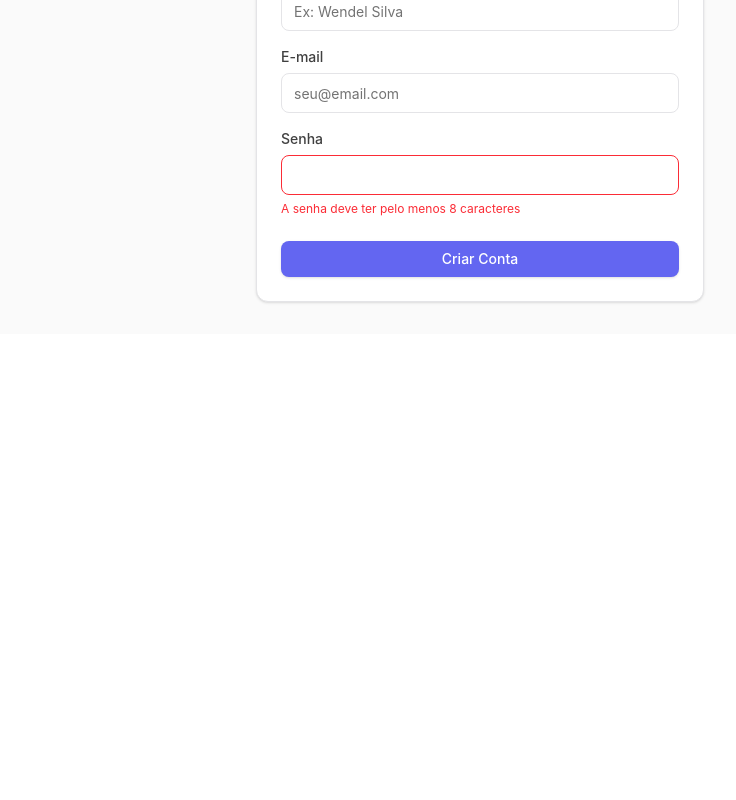
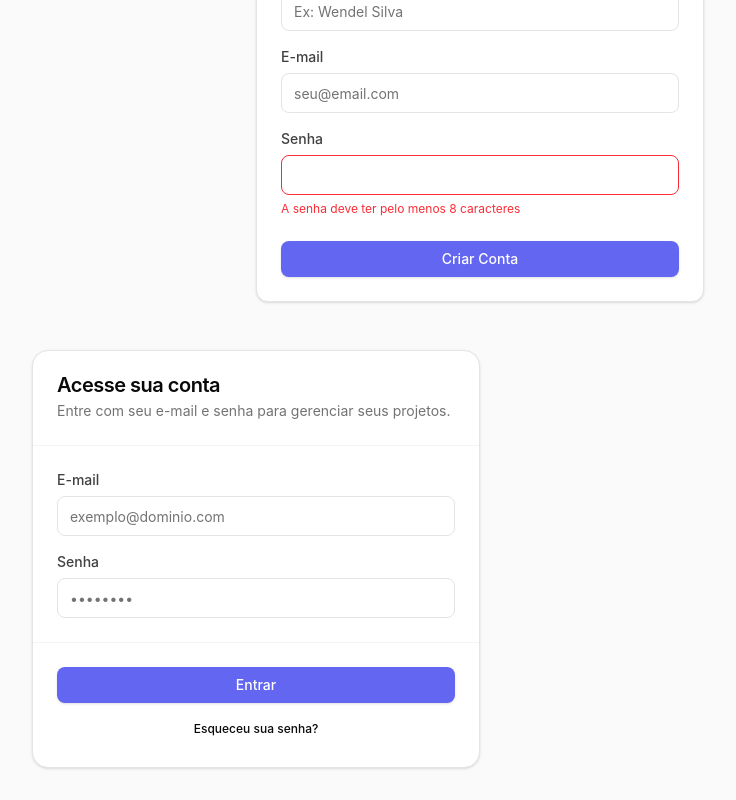
Before and after one commit to wendelvx/assets, a React (Vite) app: page / in a window 1280 px wide. Shown: the part 824-1624 px from the top of the page, without its empty margins (160-896 px from the left). Before the commit the page ends 1158 px from the top, so only its background shows below. Built offline with nearby package versions, Linux system fonts and the light colour scheme.

Commit message:
Adicionando card

```diff
--- a/src/App.jsx
+++ b/src/App.jsx
@@ -1,6 +1,7 @@
 import { useState } from 'react'
 import { Button } from './components/ui/button'
 import { Input } from './components/ui/input';
+import { Card, CardHeader, CardTitle, CardDescription, CardContent, CardFooter } from './components/ui/card';
 import './App.css'
 
 function App() {
@@ -87,6 +88,29 @@ function App() {
   </div>
 </section>
 
+<div className="w-full max-w-md">
+        <Card>
+          <CardHeader>
+            <CardTitle>Acesse sua conta</CardTitle>
+            <CardDescription>
+              Entre com seu e-mail e senha para gerenciar seus projetos.
+            </CardDescription>
+          </CardHeader>
+
+          <CardContent className="space-y-4">
+            <Input label="E-mail" placeholder="exemplo@dominio.com" />
+            <Input label="Senha" type="password" placeholder="••••••••" />
+          </CardContent>
+
+          <CardFooter className="flex-col gap-3">
+            <Button variant="primary" fullWidth>Entrar</Button>
+            <Button variant="ghost" size="sm" className="text-neutral-500">
+              Esqueceu sua senha?
+            </Button>
+          </CardFooter>
+        </Card>
+      </div>
+
       </main>
     </div>
   )
--- /dev/null
+++ b/src/components/ui/card/Card.jsx
@@ -0,0 +1,32 @@
+const cardStyles = {
+  container: "bg-white border border-neutral-200 rounded-xl shadow-soft overflow-hidden w-full transition-all",
+  header: "p-6 border-b border-neutral-100",
+  title: "text-xl font-semibold text-neutral-900 leading-none tracking-tight",
+  description: "text-sm text-neutral-500 mt-1.5",
+  content: "p-6",
+  footer: "p-6 border-t border-neutral-100 flex items-center",
+};
+
+export const Card = ({ children, className = "" }) => (
+  <div className={`${cardStyles.container} ${className}`}>{children}</div>
+);
+
+export const CardHeader = ({ children, className = "" }) => (
+  <div className={`${cardStyles.header} ${className}`}>{children}</div>
+);
+
+export const CardTitle = ({ children, className = "" }) => (
+  <h3 className={`${cardStyles.title} ${className}`}>{children}</h3>
+);
+
+export const CardDescription = ({ children, className = "" }) => (
+  <p className={`${cardStyles.description} ${className}`}>{children}</p>
+);
+
+export const CardContent = ({ children, className = "" }) => (
+  <div className={`${cardStyles.content} ${className}`}>{children}</div>
+);
+
+export const CardFooter = ({ children, className = "" }) => (
+  <div className={`${cardStyles.footer} ${className}`}>{children}</div>
+);
--- /dev/null
+++ b/src/components/ui/card/index.js
@@ -0,0 +1 @@
+export * from './Card';
```
